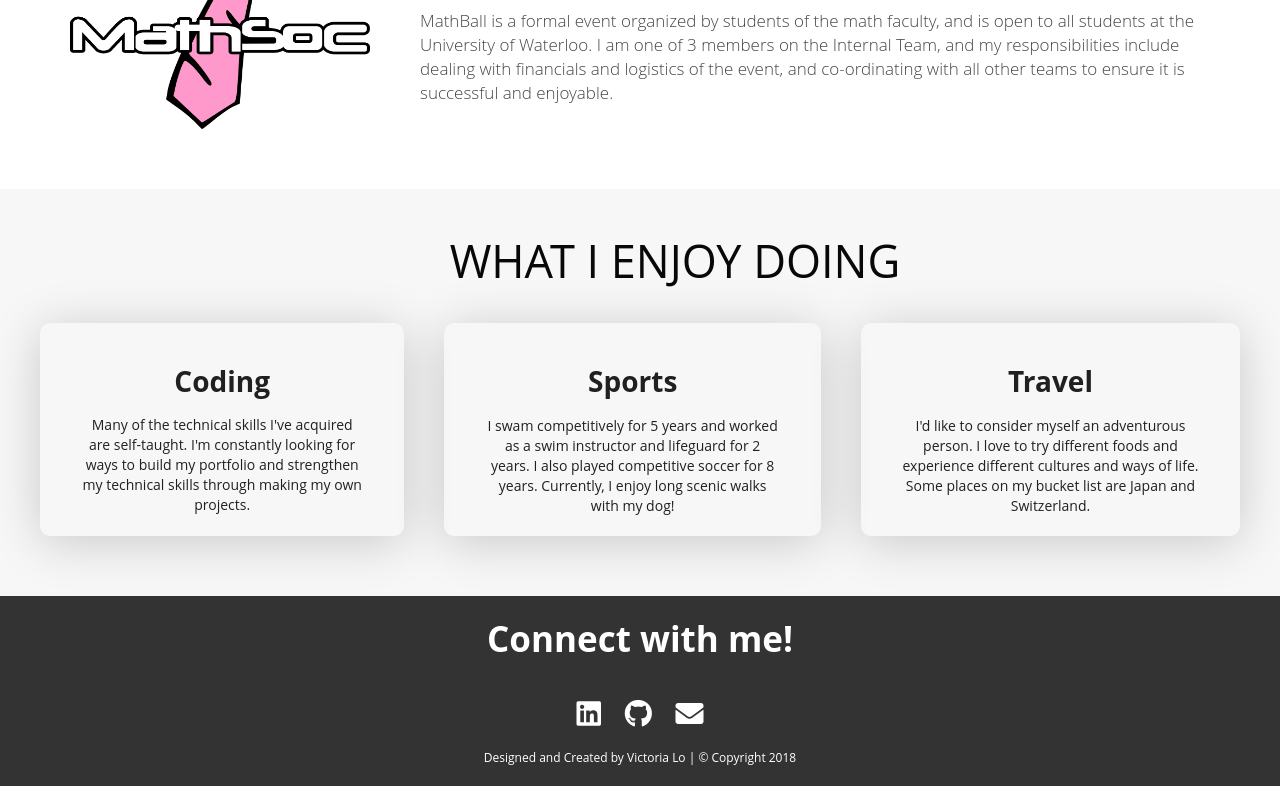
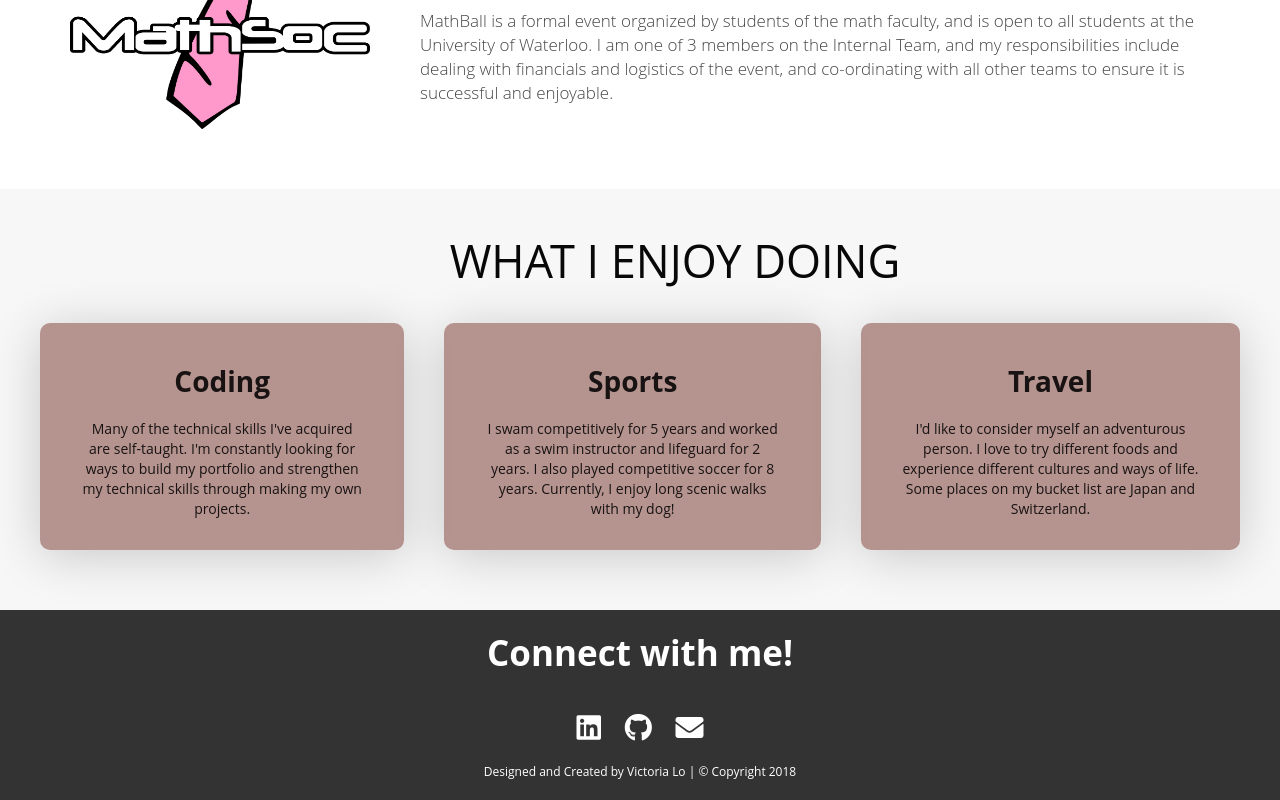
Before and after one commit to vicctorialo/personal-website, a React (Create React App) app: page / in a window 1280 px wide. Shown: the part 3085-3885 px from the top of the page. Built offline with nearby package versions, Linux system fonts and the light colour scheme; a web font is replaced by a local one.

Commit message:
cleaned up code

```diff
--- a/src/Components/Passions.jsx
+++ b/src/Components/Passions.jsx
@@ -7,7 +7,7 @@ class Passions extends Component {
       <div className="passions">
         <p id="passions-title"> What I Enjoy Doing</p>
         <div className="flex-container-passions">
-          <div className="passions-coding">
+          <div className="passions-block">
             <h1 className="passions-category">Coding</h1>
             <div className="passions-desc">
               <p>
@@ -17,7 +17,7 @@ class Passions extends Component {
               </p>
             </div>
           </div>
-          <div className="passions-sports">
+          <div className="passions-block">
             <h1 className="passions-category">Sports</h1>
             <div className="passions-desc">
               <p>
@@ -27,7 +27,7 @@ class Passions extends Component {
               </p>
             </div>
           </div>
-          <div className="passions-travel">
+          <div className="passions-block">
             <h1 className="passions-category">Travel</h1>
             <div className="passions-desc">
               <p>
```
